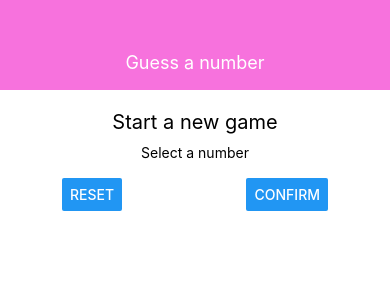
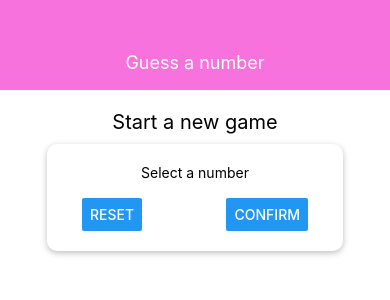
Before and after one commit to kelvanince1/React-Native, a React Native app in the folder number-game/: screen / in a window 390 px wide. Shown: the top 300 px of the page. Built offline with nearby package versions, Linux system fonts and the light colour scheme.

Commit message:
Further styling to input container

```diff
--- a/number-game/screens/StartGame/index.js
+++ b/number-game/screens/StartGame/index.js
@@ -28,7 +28,15 @@ const styles = StyleSheet.create({
     inputContainer: {
         width: 300,
         maxWidth: '80%',
-        alignItems: 'center'
+        alignItems: 'center',
+        shadowColor: 'black',
+        shadowOffset: { width: 0, height: 2 },
+        shadowRadius: 6,
+        shadowOpacity: 0.26,
+        elevation: 5,
+        backgroundColor: 'white',
+        padding: 20,
+        borderRadius: 10
     },
     title: {
         fontSize: 20,
```
